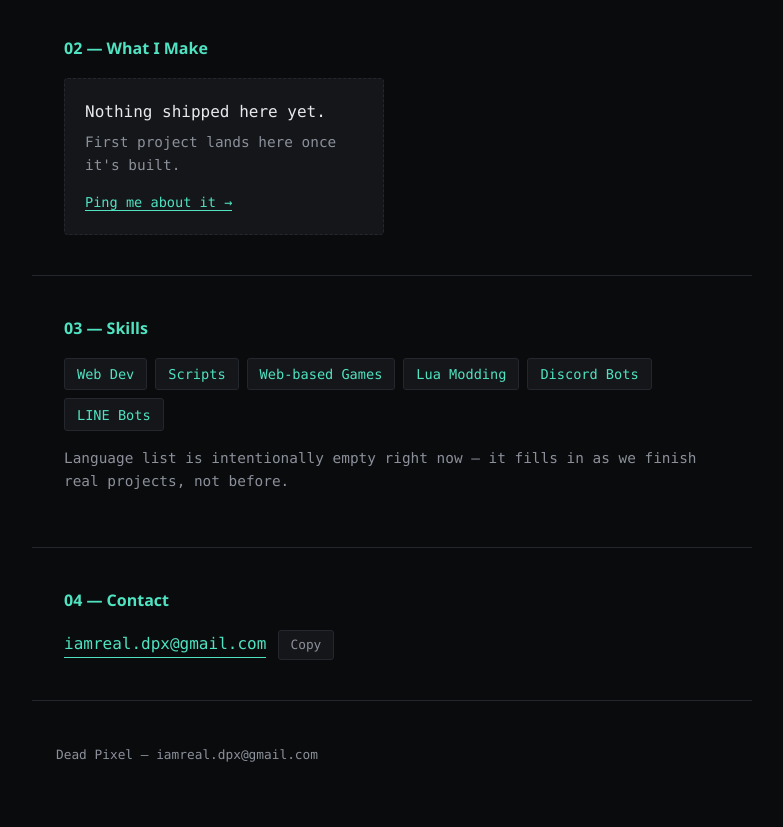
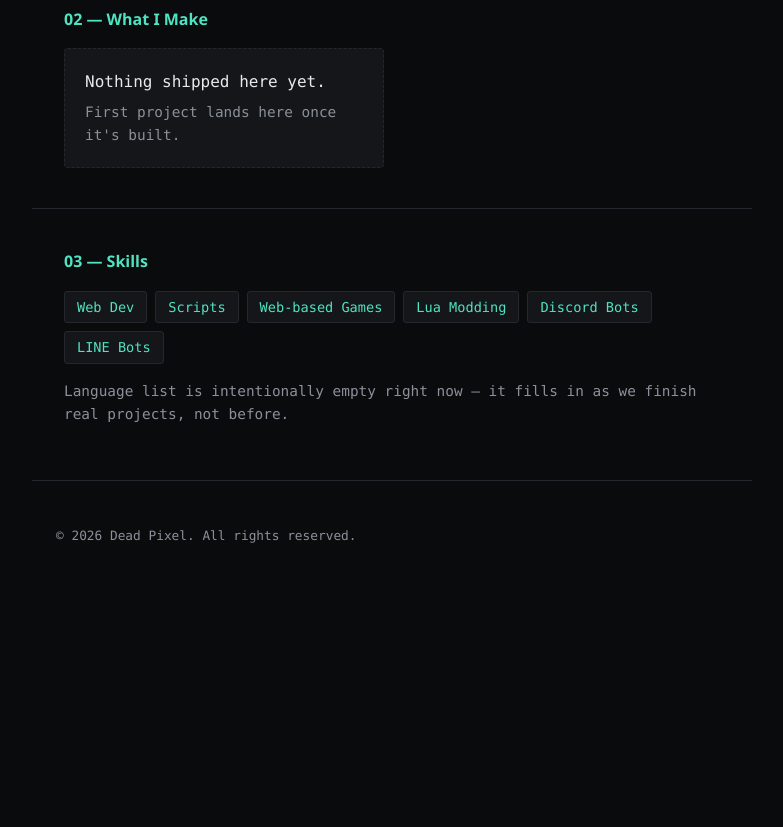
Before and after one commit to iam-dpx/website, a website with bundled scripts: page index.html in a window 1280 px wide. Shown: the part 922-1749 px from the top of the page, without its empty margins (248-1031 px from the left). After the commit the page ends 1529 px from the top, so only its background shows below. Built offline with nearby package versions, Linux system fonts and the light colour scheme.

Commit message:
Remove contact section, add copyright footer

```diff
--- a/index.html
+++ b/index.html
@@ -25,7 +25,6 @@
       <a href="#about" data-nav="about">About</a>
       <a href="#make" data-nav="make">What I Make</a>
       <a href="#skills" data-nav="skills">Skills</a>
-      <a href="#contact" data-nav="contact">Contact</a>
     </nav>
   </header>
 
@@ -83,7 +82,6 @@
           <p class="empty-card__body">
             First project lands here once it's built.
           </p>
-          <a class="empty-card__cta" href="mailto:iamreal.dpx@gmail.com">Ping me about it →</a>
         </div>
       </div>
     </section>
@@ -104,20 +102,10 @@
       </p>
     </section>
 
-    <section id="contact" class="section reveal">
-      <h2 class="section__label">04 — Contact</h2>
-      <div class="contact-row">
-        <a class="link" href="mailto:iamreal.dpx@gmail.com">iamreal.dpx@gmail.com</a>
-        <button class="copy-btn" id="copyEmailBtn" type="button" data-email="iamreal.dpx@gmail.com">
-          Copy
-        </button>
-      </div>
-    </section>
-
   </main>
 
   <footer class="footer">
-    <p>Dead Pixel — iamreal.dpx@gmail.com</p>
+    <p>© <span id="footerYear"></span> Dead Pixel. All rights reserved.</p>
   </footer>
 
   <script type="module" src="dist/main.js"></script>
--- a/src/main.ts
+++ b/src/main.ts
@@ -115,31 +115,6 @@ function initFocusTags(): void {
   });
 }
 
-/* ---------- Copy-to-clipboard contact button ---------- */
-
-function initCopyButton(): void {
-  const btn = document.getElementById("copyEmailBtn") as HTMLButtonElement | null;
-  if (!btn) return;
-
-  const email = btn.dataset.email || "";
-  const originalLabel = btn.textContent || "Copy";
-
-  btn.addEventListener("click", async () => {
-    try {
-      await navigator.clipboard.writeText(email);
-    } catch {
-      // Clipboard API unavailable — fail silently, the email is still
-      // visible and selectable as plain text next to the button.
-    }
-    btn.textContent = "Copied!";
-    btn.classList.add("is-copied");
-    window.setTimeout(() => {
-      btn.textContent = originalLabel;
-      btn.classList.remove("is-copied");
-    }, 1500);
-  });
-}
-
 /* ---------- Expandable project cards (ready for future entries) ---------- */
 
 function initExpandableProjectCards(): void {
@@ -185,7 +160,6 @@ function initTerminal(): void {
     print("  about      — who I am");
     print("  make       — what I've built");
     print("  skills     — what I focus on");
-    print("  contact    — how to reach me");
     print("  clear      — clear this terminal");
     print("  help       — show this list again");
   };
@@ -196,7 +170,6 @@ function initTerminal(): void {
     make: { run: () => scrollToSection("make") },
     projects: { run: () => scrollToSection("make") },
     skills: { run: () => scrollToSection("skills") },
-    contact: { run: () => scrollToSection("contact") },
     help: { run: () => printHelp() },
     clear: {
       run: () => {
@@ -244,6 +217,14 @@ function initTerminal(): void {
   printNextIntroLine();
 }
 
+/* ---------- Footer copyright year (standard block, reusable as-is) ---------- */
+
+function initFooterYear(): void {
+  const el = document.getElementById("footerYear");
+  if (!el) return;
+  el.textContent = String(new Date().getFullYear());
+}
+
 /* ---------- Init ---------- */
 
 function init(): void {
@@ -253,8 +234,8 @@ function init(): void {
   initScrollSpy();
   initRevealOnScroll();
   initFocusTags();
-  initCopyButton();
   initExpandableProjectCards();
+  initFooterYear();
   initTerminal();
 }
 
--- a/styles/style.css
+++ b/styles/style.css
@@ -362,20 +362,9 @@ button {
 }
 
 .empty-card__body {
-  margin: 0 0 0.75rem;
+  margin: 0;
   color: var(--muted);
   font-size: 0.9rem;
-}
-
-.empty-card__cta {
-  font-size: 0.85rem;
-  color: var(--cyan);
-  text-decoration: none;
-  border-bottom: 1px solid currentColor;
-}
-
-.empty-card__cta:hover {
-  color: var(--magenta);
 }
 
 /* ---------- Skills tags (interactive) ---------- */
@@ -407,45 +396,6 @@ button {
   border-color: var(--cyan);
 }
 
-/* ---------- Contact ---------- */
-
-.contact-row {
-  display: flex;
-  align-items: center;
-  gap: 0.75rem;
-  flex-wrap: wrap;
-}
-
-.link {
-  color: var(--cyan);
-  text-decoration: none;
-  border-bottom: 1px solid currentColor;
-}
-
-.link:hover {
-  color: var(--magenta);
-}
-
-.copy-btn {
-  font-size: 0.8rem;
-  padding: 0.4rem 0.7rem;
-  background: var(--surface);
-  border: 1px solid var(--border);
-  border-radius: 3px;
-  color: var(--muted);
-  cursor: pointer;
-}
-
-.copy-btn:hover {
-  border-color: var(--cyan);
-  color: var(--cyan);
-}
-
-.copy-btn.is-copied {
-  border-color: var(--cyan);
-  color: var(--cyan);
-}
-
 /* ---------- Footer ---------- */
 
 .footer {
```
Also changed, not shown: README.md, dist/main.js.
